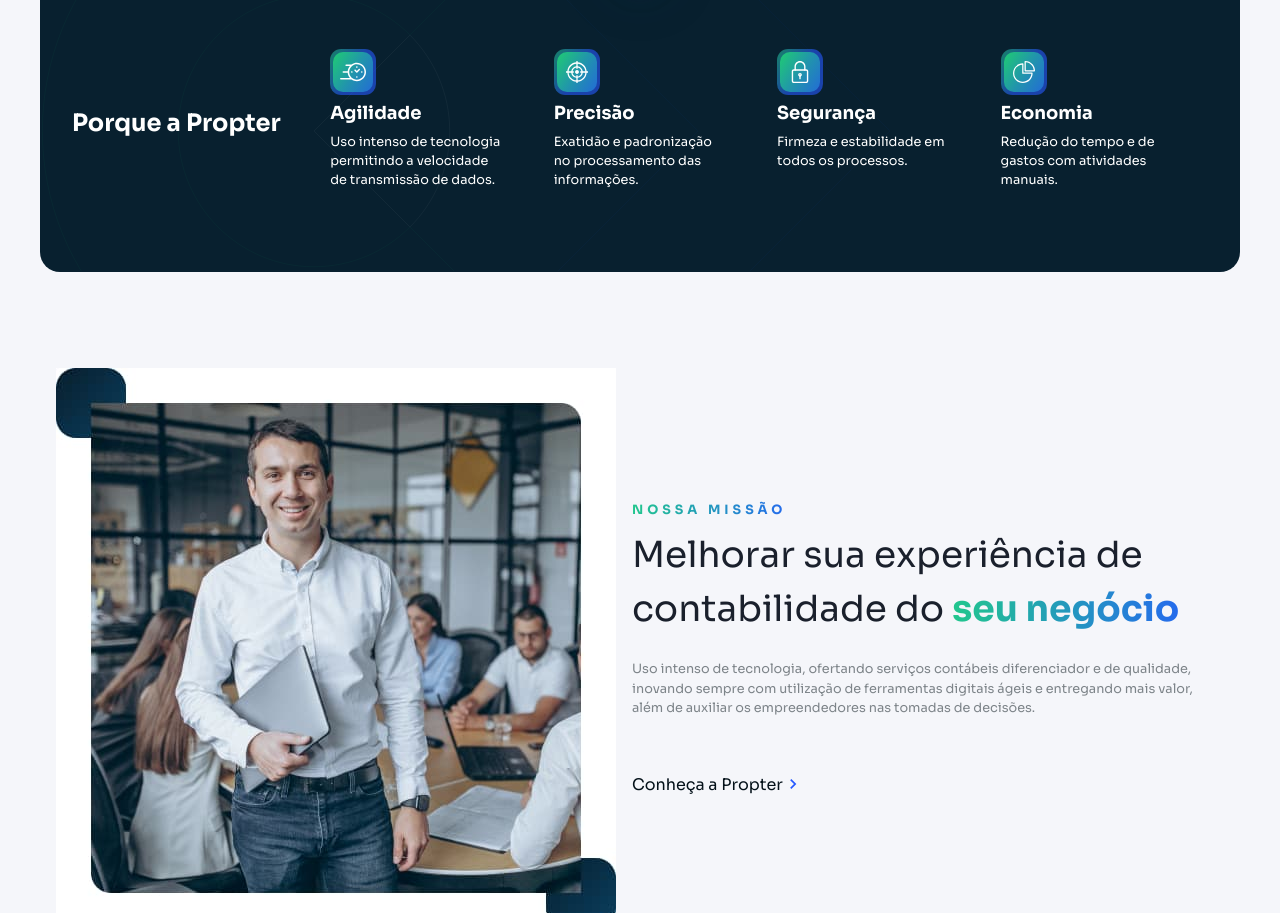
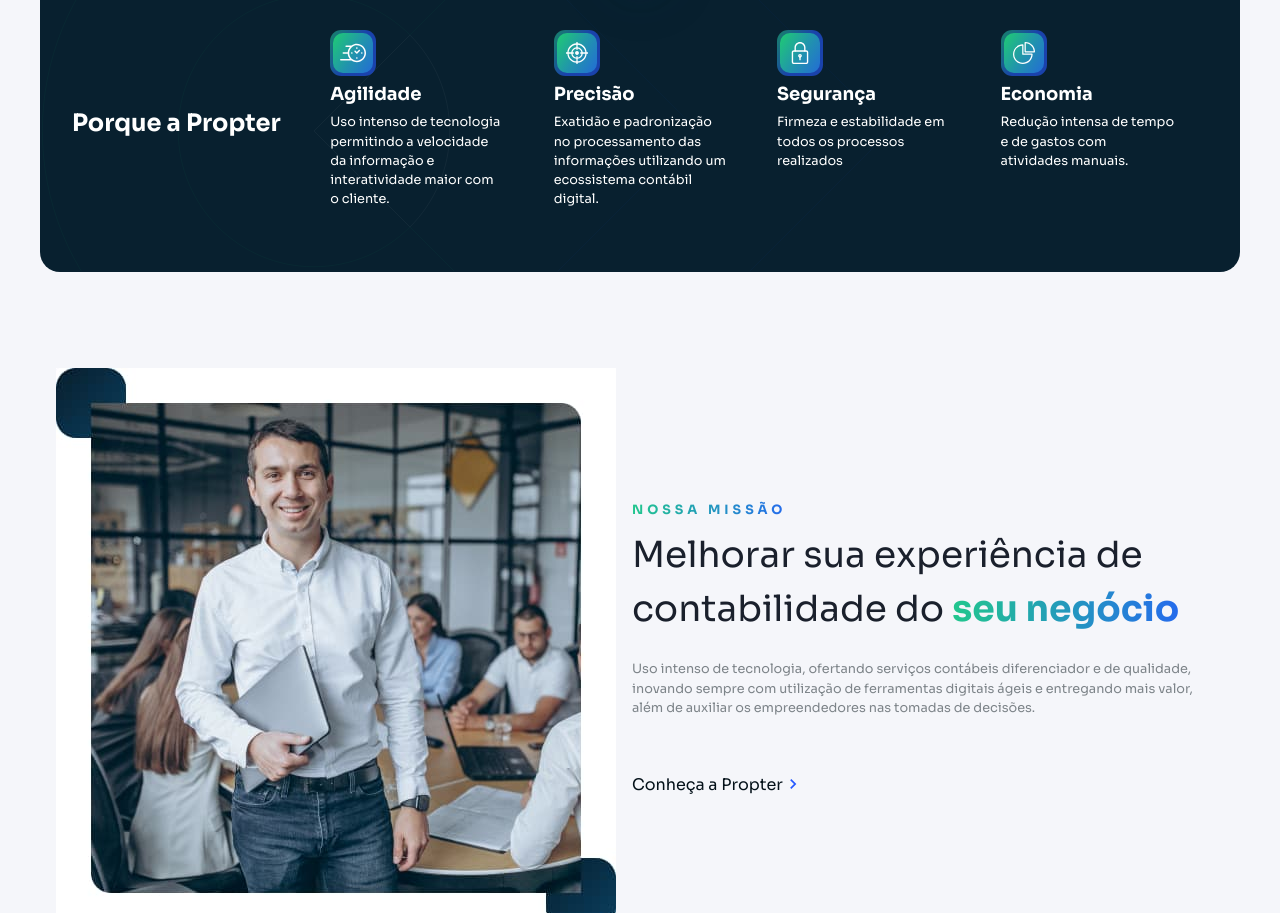
Before and after one commit to kassiogluten/propter, a Next.js app: page / in a window 1280 px wide. Shown: the part 927-1840 px from the top of the page. Built offline with nearby package versions, Linux system fonts and the light colour scheme.

Commit message:
update: spelling text (why section)

```diff
--- a/src/components/Why.jsx
+++ b/src/components/Why.jsx
@@ -34,26 +34,26 @@ export function Why() {
         <Wrap pl={4} flex={1} justify="space-evenly">
           <Card
             title="Agilidade"
-            desc="Uso intenso de tecnologia permitindo a velocidade de transmissão de dados."
+            desc="Uso intenso de tecnologia permitindo a velocidade da informação e interatividade maior com o cliente."
           >
             <AgiSvg />
           </Card>
           <Card
             title="Precisão"
-            desc="Exatidão e padronização no processamento das informações.
+            desc="Exatidão e padronização no processamento das informações utilizando um ecossistema contábil digital.
 "
           >
             <PreSvg />
           </Card>
           <Card
             title="Segurança"
-            desc="Firmeza e estabilidade em todos os processos."
+            desc="Firmeza e estabilidade em todos os processos realizados "
           >
             <SecSvg />
           </Card>
           <Card
             title="Economia"
-            desc="Redução do tempo e de gastos com atividades manuais."
+            desc="Redução intensa de tempo e de gastos com atividades manuais."
           >
             <EcoSvg />
           </Card>
```
